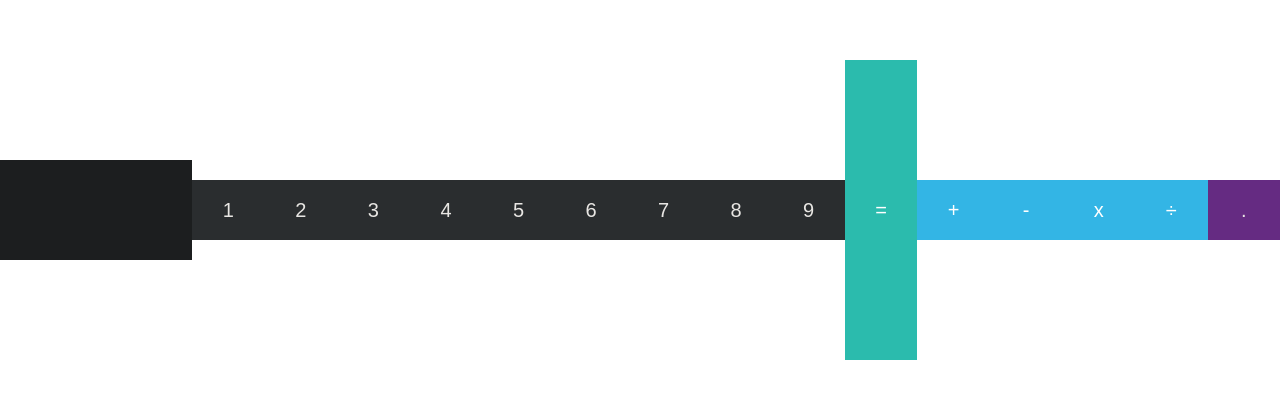
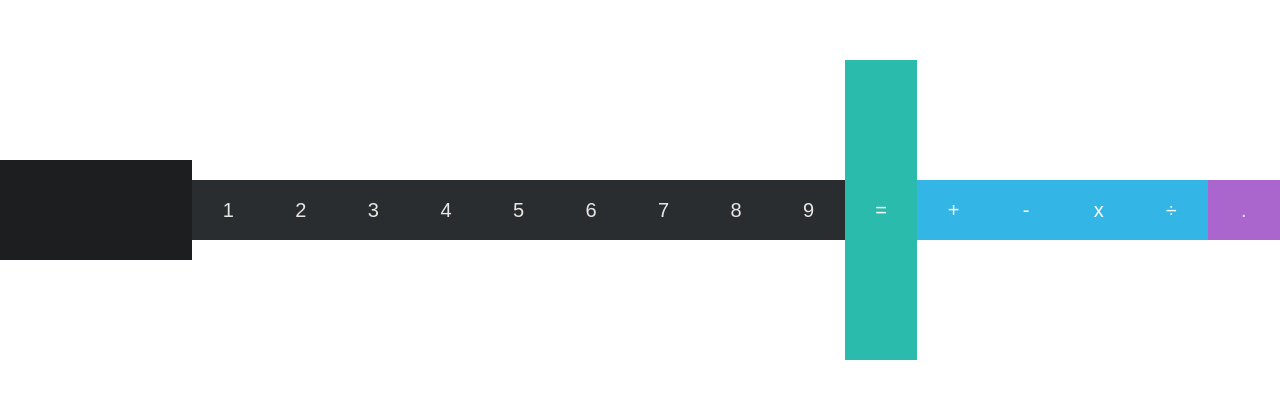
Before and after one commit to JakubBrandys/calculator_react, a React (Create React App) app: page / in a window 1280 px wide. Shown: the part 190-588 px from the top of the page. Built offline with nearby package versions, Linux system fonts and the light colour scheme.

Commit message:
styles: add semicolons

```diff
--- a/src/components/Buttons/ButtonDot/ButtonDot.js
+++ b/src/components/Buttons/ButtonDot/ButtonDot.js
@@ -1,4 +1,4 @@
-import styled from "./ButtonDot.module.css"
+import styled from "./ButtonDot.module.css";
 
 const ButtonDot = () => <button className={styled.ButtonDot}>.</button>;
 
--- a/src/components/Buttons/ButtonDot/ButtonDot.module.css
+++ b/src/components/Buttons/ButtonDot/ButtonDot.module.css
@@ -2,7 +2,7 @@
   width: 75px;
   height: 60px;
   border: none;
-  background-color: #652B82FF;
+  background-color: #AA66CC;
   color: #e8e6e3;
   font-size: 20px;
 }
--- a/src/components/Buttons/ButtonNumber/ButtonNumber.js
+++ b/src/components/Buttons/ButtonNumber/ButtonNumber.js
@@ -1,4 +1,4 @@
-import styled from "./ButtonNumber.module.css"
+import styled from "./ButtonNumber.module.css";
 
 const ButtonNumber = ({ number }) => <button className={styled.buttonNumber}>{number}</button>;
 
--- a/src/components/Keyboard/Keyboard.js
+++ b/src/components/Keyboard/Keyboard.js
@@ -1,4 +1,4 @@
-import ButtonNumber from "../Buttons/ButtonNumber/ButtonNumber"
+import ButtonNumber from "../Buttons/ButtonNumber/ButtonNumber";
 import ButtonEqual from "../Buttons/ButtonEqual/ButtonEqual";
 import ButtonSign from "../Buttons/ButtonSign/ButtonSign";
 import ButtonDot from "../Buttons/ButtonDot/ButtonDot";
```
